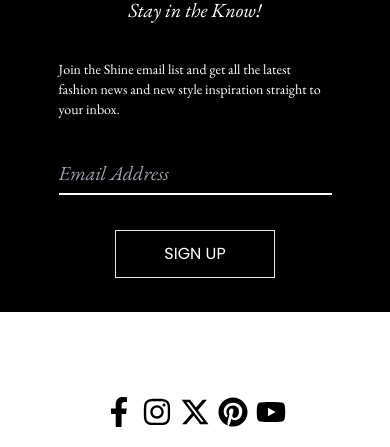
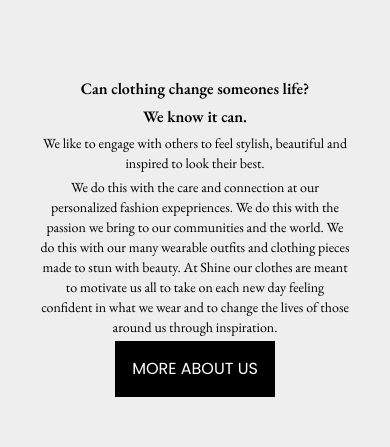
Before and after one commit to NMc0der/Ecommerce-Clothing, a React (Vite) app: page / in a window 390 px wide. Shown: the part 638-1085 px from the top of the page. Built offline with nearby package versions, Linux system fonts and the light colour scheme; a web font is replaced by a local one.

Commit message:
created about section on home page, fully responsive

```diff
--- a/src/components/Button.jsx
+++ b/src/components/Button.jsx
@@ -3,7 +3,7 @@ const Button = ({ border, text }) => {
     <button
       className={`${
         border ? "border" : "border-none"
-      } h-[3rem] w-[10rem] bg-black  hover:bg-white hover:text-black transition-[.5s]
+      } h-[3.5rem] w-[10rem] bg-black  hover:bg-white hover:text-black transition-[.5s]
       font-Poppins`}
     >
       {text}
--- /dev/null
+++ b/src/components/HomeAbout.jsx
@@ -0,0 +1,32 @@
+import Button from "./Button";
+
+const HomeAbout = () => {
+  return (
+    <div
+      className="h-[550px] text-center  bg-[#EEEEEE] flex flex-col items-center
+    gap-1 justify-center tablet:gap-4 sm:gap-8 px-[10%] font-Garamond"
+    >
+      <h2 className="tablet:text-2xl font-semibold">
+        Can clothing change someones life?
+      </h2>
+      <h2 className="tablet:text-2xl font-semibold">We know it can.</h2>
+      <p className="text-sm tablet:text-lg">
+        We like to engage with others to feel stylish, beautiful and inspired to
+        look their best.
+      </p>
+      <p className="text-sm tablet:text-lg">
+        We do this with the care and connection at our personalized fashion
+        expepriences. We do this with the passion we bring to our communities
+        and the world. We do this with our many wearable outfits and clothing
+        pieces made to stun with beauty. At Shine our clothes are meant to
+        motivate us all to take on each new day feeling confident in what we
+        wear and to change the lives of those around us through inspiration.
+      </p>
+      <div className="text-white">
+        <Button text={"MORE ABOUT US"} />
+      </div>
+    </div>
+  );
+};
+
+export default HomeAbout;
--- a/src/pages/Home.jsx
+++ b/src/pages/Home.jsx
@@ -1,9 +1,11 @@
 import HeroHome from "../components/HeroHome";
+import HomeAbout from "../components/HomeAbout";
 
 const Home = () => {
   return (
     <div>
       <HeroHome />
+      <HomeAbout />
     </div>
   );
 };
```
